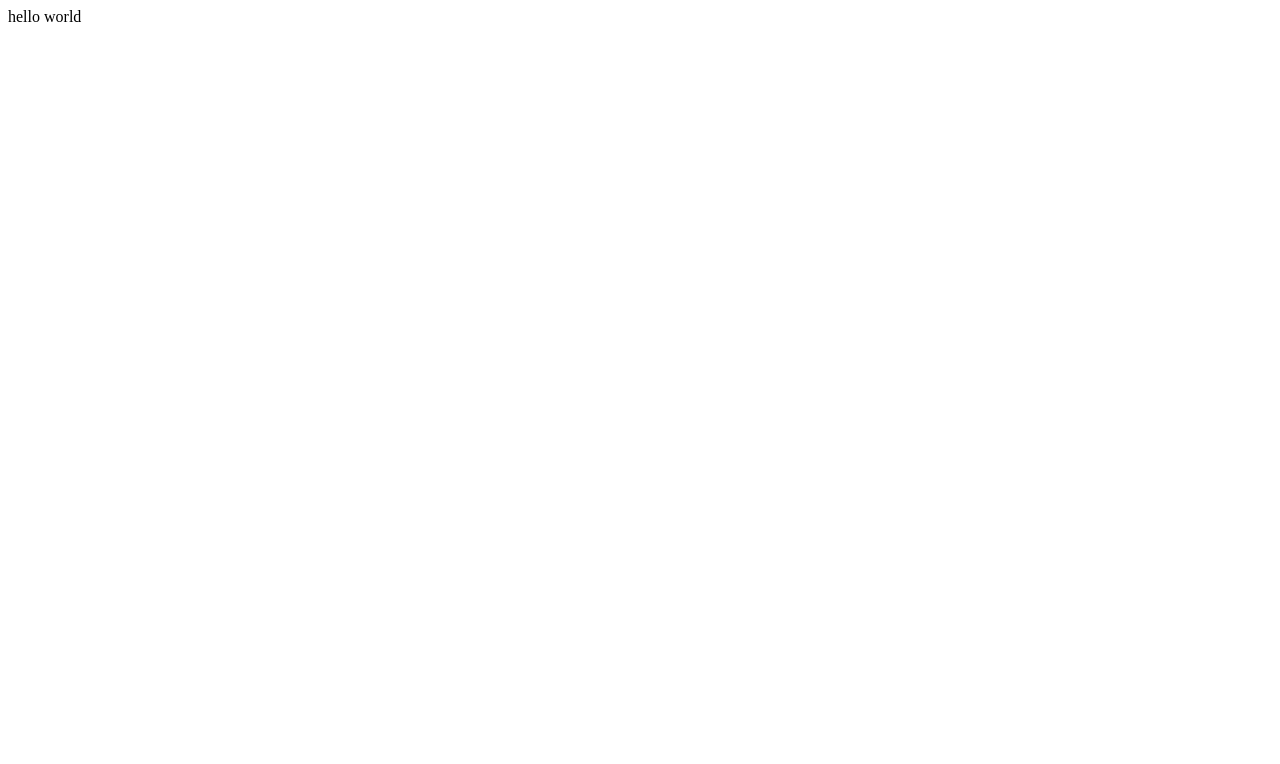
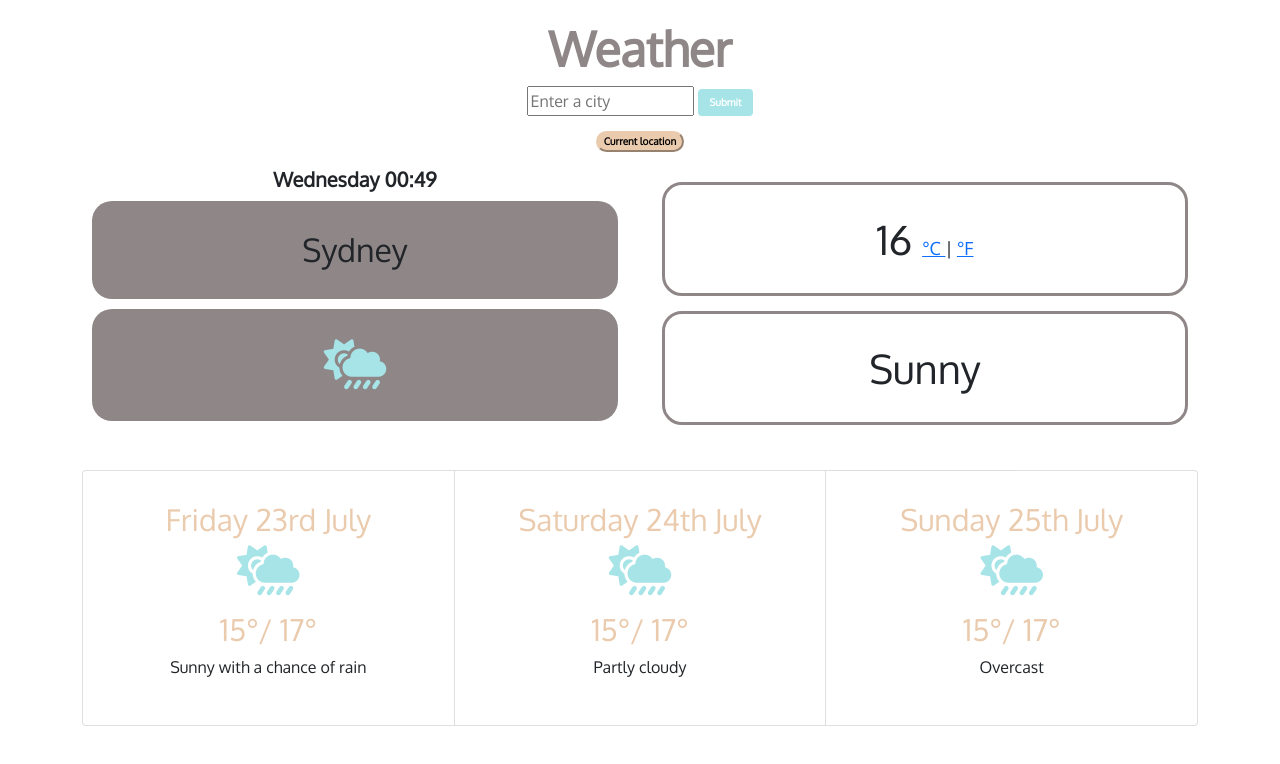
Before and after one commit to madzsea/my-weather-project, a plain HTML site: page index.html in a window 1280 px wide. Drawn offline with nearby package versions, Linux system fonts and the light colour scheme.

Commit message:
Moved existing project into GitHub folder

```diff
--- a/index.html
+++ b/index.html
@@ -5,12 +5,75 @@
     <meta charset="UTF-8">
     <meta http-equiv="X-UA-Compatible" content="IE=edge">
     <meta name="viewport" content="width=device-width, initial-scale=1.0">
-    <title>Document</title>
+    <title>Weather App</title>
+
+    <link href="https://cdn.jsdelivr.net/npm/bootstrap@5.0.2/dist/css/bootstrap.min.css" rel="stylesheet"
+        integrity="sha384-EVSTQN3/azprG1Anm3QDgpJLIm9Nao0Yz1ztcQTwFspd3yD65VohhpuuCOmLASjC" crossorigin="anonymous">
+    <link rel="stylesheet" href="src/styles.css" />
+    <link rel="preconnect" href="https://fonts.googleapis.com">
+    <link rel="preconnect" href="https://fonts.gstatic.com" crossorigin>
+    <link href="https://fonts.googleapis.com/css2?family=Oxygen&display=swap" rel="stylesheet">
+    <script src="https://kit.fontawesome.com/b414439f07.js" crossorigin="anonymous"></script>
+    <script src="https://cdn.jsdelivr.net/npm/axios/dist/axios.min.js"></script>
 </head>
 
 <body>
+    <div class="container">
+        <h1>Weather</h1>
+        <form id="city-search">
+            <input type="text" placeholder="Enter a city" id="city-info" />
+            <button type="submit" class="btn btn-primary search" id="city-submit">Submit</button>
+        </form>
+        <button id="current-location">Current location</button>
+        <div class="row">
+            <div class="col-6 now">
+                <h4 id="current-time">Thursday 22nd of July</h4>
+                <h2 id="city">
+                    Sydney </h2>
+                <h2>
+                    <i class="fas fa-cloud-sun-rain weather"></i>
+                </h2>
+            </div>
+            <div class="col-6 now">
+                <h3> <span id="temperature">16 </span><span class="units"> <a href="#" id="celsius"> °C </a> | <a
+                            href="#" id="fahrenheit"> °F </a> </span></h3>
+                </h3>
+                <h3 id="description">Sunny</h3>
+            </div>
+        </div>
 
-    <body> hello world</body>
+        <div class="card-group">
+            <div class="card">
+                <h5 class="card-title">Friday 23rd July</h5>
+                <i class="fas fa-cloud-sun-rain weather"></i>
+                <div class="card-body">
+                    <h5 class="card-title">15°/ 17°</h5>
+                    <p class="card-text">Sunny with a chance of rain</p>
+                </div>
+            </div>
+            <div class="card">
+                <h5 class="card-title">Saturday 24th July</h5>
+                <i class="fas fa-cloud-sun-rain weather"></i>
+                <div class="card-body">
+                    <h5 class="card-title">15°/ 17°</h5>
+                    <p class="card-text">Partly cloudy</p>
+                </div>
+            </div>
+            <div class="card">
+                <h5 class="card-title">Sunday 25th July</h5>
+                <i class="fas fa-cloud-sun-rain weather"></i>
+                <div class="card-body">
+                    <h5 class="card-title">15°/ 17°</h5>
+                    <p class="card-text">Overcast</p>
+                </div>
+            </div>
+        </div>
+    </div>
+
+
+    </div>
+
+    <script src="src/index2.js"></script>
 </body>
 
 </html>
--- /dev/null
+++ b/src/index2.js
@@ -0,0 +1,86 @@
+let now = new Date();
+let days = [
+  "Sunday",
+  "Monday",
+  "Tuesday",
+  "Wednesday",
+  "Thursday",
+  "Friday",
+  "Saturday",
+];
+let day = days[now.getDay()];
+let hours = now.getHours();
+if (hours < 10) {
+  hours = `0${hours}`;
+}
+let minutes = now.getMinutes();
+if (minutes < 10) {
+  minutes = `0${minutes}`;
+}
+
+let currentTime = document.querySelector("#current-time");
+currentTime.innerHTML = `${day} ${hours}:${minutes}`;
+
+function showTemperature(response) {
+  let temperature = Math.round(response.data.main.temp);
+  let cityTemp = document.querySelector("#temperature");
+  cityTemp.innerHTML = temperature;
+  let cityWeather = response.data.weather[0].description;
+  let cityDescription = document.querySelector("#description");
+  cityDescription.innerHTML = cityWeather;
+}
+
+function search(event) {
+  event.preventDefault();
+  let cityInput = document.querySelector("#city-info");
+  let citySearch = document.querySelector("#city");
+  console.log(cityInput.value);
+  citySearch.innerHTML = `${cityInput.value}`;
+  let apiKey = "e70f39679296042a105ae9d2c915332b";
+  let apiUrl = `https://api.openweathermap.org/data/2.5/weather?q=${cityInput.value}&appid=${apiKey}&units=metric`;
+  axios.get(apiUrl).then(showTemperature);
+  console.log(apiUrl);
+}
+
+let citySubmit = document.querySelector("#city-search");
+citySubmit.addEventListener("submit", search);
+
+function convertToFahrenheit(event) {
+  event.preventDefault();
+  let temperatureElement = document.querySelector("#temperature");
+  let temperature = temperatureElement.innerHTML;
+  temperatureElement.innerHTML = Math.round((temperature * 9) / 5 + 32);
+}
+
+function convertToCelsius(event) {
+  event.preventDefault();
+  let temperatureElement = document.querySelector("#temperature");
+  let temperature = temperatureElement.innerHTML;
+  temperatureElement.innerHTML = `19°C`;
+}
+
+let fahrenheitLink = document.querySelector("#fahrenheit");
+fahrenheitLink.addEventListener("click", convertToFahrenheit);
+
+let celsiusLink = document.querySelector("#celsius");
+celsiusLink.addEventListener("click", convertToCelsius);
+
+function currentNavigator(event) {
+  event.preventDefault();
+  navigator.geolocation.getCurrentPosition(searchLocation);
+}
+
+function searchLocation(position) {
+  let lat = position.coords.latitude;
+  let long = position.coords.longitude;
+  let apiKey = "e70f39679296042a105ae9d2c915332b";
+  let apiUrl = `https://api.openweathermap.org/data/2.5/weather?lat=${lat}&lon=${long}&units=metric&appid=${apiKey}`;
+  let currentLocation = `Your current Location`;
+  let citySearch = document.querySelector("#city");
+  citySearch.innerHTML = `Your current location`;
+  console.log(currentLocation);
+  axios.get(apiUrl).then(showTemperature);
+}
+
+let currentLocationButton = document.querySelector("#current-location");
+currentLocationButton.addEventListener("click", currentNavigator);
--- /dev/null
+++ b/src/styles.css
@@ -0,0 +1,98 @@
+body {
+  font-family: "Oxygen", sans-serif;
+}
+
+button {
+  display: block;
+  margin: 0 auto;
+  padding: 0 auto;
+  margin: 15px auto;
+  background-color: #ebcbae;
+  border-color: #ebcbae;
+  font-weight: bold;
+  font-size: 10px;
+  font-family: "Oxygen", sans-serif;
+  border-radius: 20px;
+}
+
+form {
+  text-align: center;
+}
+h1 {
+  text-align: center;
+  font-family: "Oxygen", sans-serif;
+  font-size: 48px;
+  padding-top: 20px;
+  color: #8f8787;
+  font-weight: bold;
+}
+
+h2 {
+  font-family: "Oxygen", sans-serif;
+  background: #8f8787;
+  border-radius: 20px;
+  padding: 30px 30px;
+  margin: 10px 10px;
+}
+
+h3 {
+  font-family: "Oxygen", sans-serif;
+  background: white;
+  border-style: solid;
+  border-color: #8f8787;
+  border-radius: 20px;
+  padding: 30px 30px;
+  font-size: 40px;
+  margin: 15px 10px;
+}
+
+h4 {
+  font-family: "Oxygen", sans-serif;
+  font-weight: bold;
+  font-size: 20px;
+}
+
+.card {
+  text-align: center;
+  margin-top: 30px;
+  padding: 30px;
+}
+
+.card-title {
+  font-size: 30px;
+  color: #ebcbae;
+}
+.citySearch {
+  text-align: center;
+  padding-bottom: 40px;
+}
+
+.search {
+  background: #a6e4e7;
+  border: #a6e4e7;
+  font-weight: bold;
+  font-size: 10px;
+  margin: 0;
+}
+
+.search:hover {
+  background: #8f8787;
+  border: #8f8787;
+  font-weight: bold;
+  font-size: 10px;
+  margin: 0;
+}
+
+.now {
+  text-align: center;
+  padding: 20px auto;
+}
+
+.units {
+  font-size: 18px;
+}
+.weather {
+  font-size: 50px;
+  text-align: center;
+  color: #a6e4e7;
+}
```
